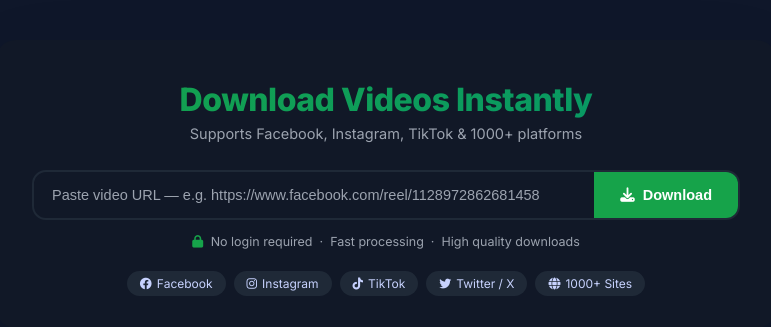
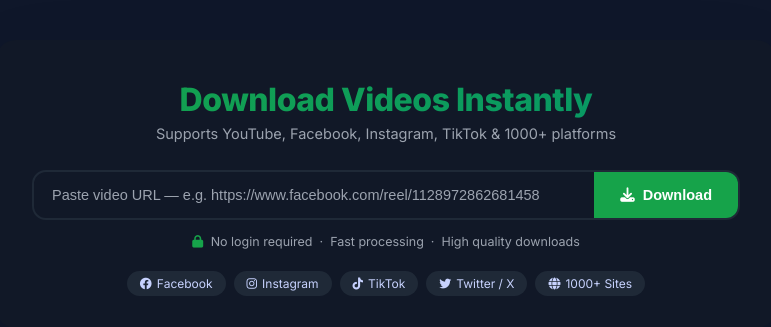
Before and after one commit to Mostafizur-Rahaman/videodl, a FastAPI app: page / in a window 1280 px wide. Shown: the part 54-381 px from the top of the page, without its empty margins (254-1025 px from the left). Run offline with FastAPI, Linux system fonts and the light colour scheme; some libraries are stand-ins or nearby versions.

Commit message:
fix: use ios+tv_embedded player client to bypass YouTube bot check

```diff
--- a/templates/index.html
+++ b/templates/index.html
@@ -382,8 +382,8 @@ footer {
         <!-- Hero card -->
         <div class="card">
             <h1>Download Videos Instantly</h1>
-            <!-- <p class="subtitle">Supports YouTube, Facebook, Instagram, TikTok &amp; 1000+ platforms</p> -->
-            <p class="subtitle">Supports Facebook, Instagram, TikTok &amp; 1000+ platforms</p>
+            <p class="subtitle">Supports YouTube, Facebook, Instagram, TikTok &amp; 1000+ platforms</p>
+            <!-- <p class="subtitle">Supports Facebook, Instagram, TikTok &amp; 1000+ platforms</p> -->
             <form id="dlForm" onsubmit="handleSubmit(event)">
                 <div class="input-row">
                     <input
```
